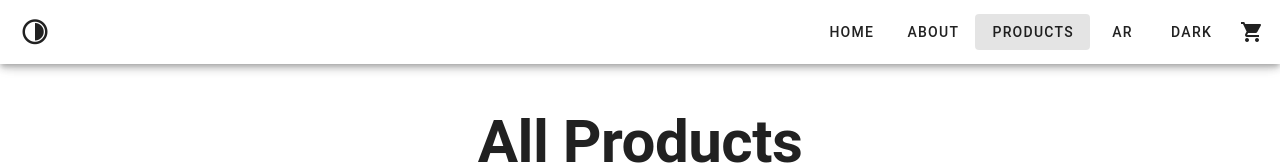
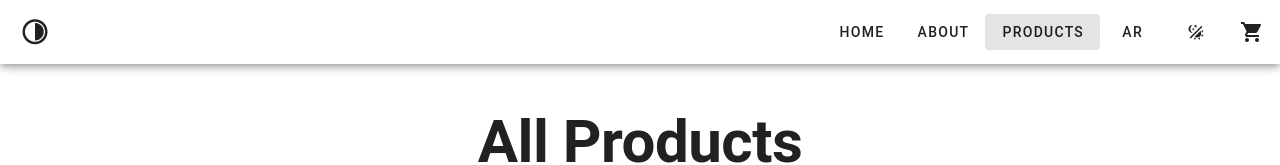
Before and after one commit to TaiseerAlmedani/Albaraka-store, a Vue app: page /products in a window 1280 px wide. Shown: the top 165 px of the page. Built offline with nearby package versions, Linux system fonts and the light colour scheme; no server answers.

Commit message:
add toggle theme

```diff
--- a/src/components/ProductItem.vue
+++ b/src/components/ProductItem.vue
@@ -1,5 +1,5 @@
 <template>
-<v-card>
+<v-card theme="dark">
   <v-card-title class="text-center">
     {{ product.title }}
   </v-card-title>
--- a/src/layouts/default/AppBar.vue
+++ b/src/layouts/default/AppBar.vue
@@ -7,11 +7,17 @@
       <v-btn to="/about">About</v-btn>
       <v-btn to="/products">products</v-btn>
       <v-btn>Ar</v-btn>
-      <v-btn>dark</v-btn>
+      <v-btn @click="toggleTheme"><v-icon>mdi mdi-theme-light-dark</v-icon></v-btn>
       <v-btn to="/cart" icon="mdi-cart"></v-btn>
   </v-app-bar>
 </template>
 
 <script setup>
-  //
+import { useTheme } from 'vuetify'
+// console.log(useTheme);
+const theme = useTheme()
+
+function toggleTheme() {
+  theme.global.name.value = theme.global.current.value.dark ? 'light' : 'dark'
+}
 </script>
--- a/src/plugins/vuetify.js
+++ b/src/plugins/vuetify.js
@@ -20,7 +20,13 @@
           primary: '#1867C0',
           secondary: '#5CBBF6'
         }
-      }
+      },
+      dark: {
+        colors: {
+          primary: '#FF0000',
+          secondary: '#5CBBF6'
+        }
+      },
     }
   }
 })
```
